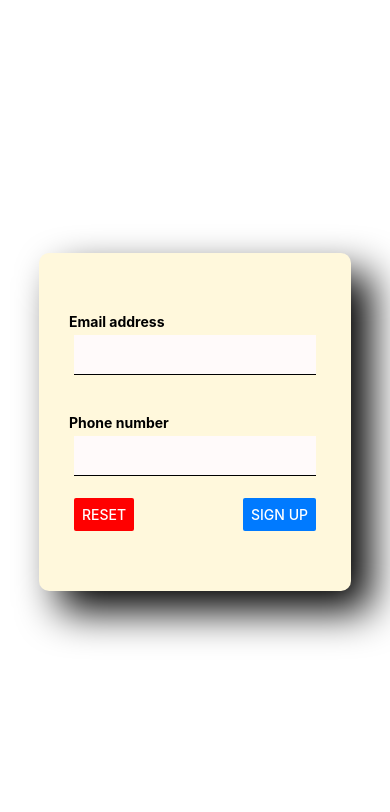
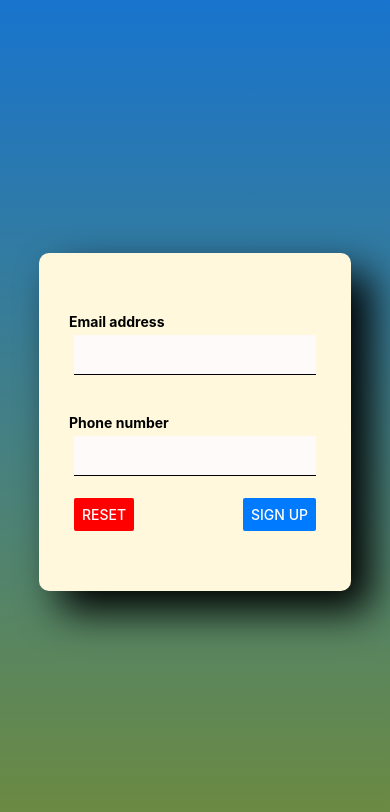
Before and after one commit to ymtowya/CS5200-HW1-SIGNUP, a React Native app: screen / in a window 390 px wide. Shown: the top 812 px of the page. Built offline with nearby package versions, Linux system fonts and the light colour scheme.

Commit message:
Modify the color value

```diff
--- a/resource/Styling.js
+++ b/resource/Styling.js
@@ -60,8 +60,8 @@ const myStyling = StyleSheet.create({
     colors: {
         buttonWarningColor: 'red',
         buttonNormalColor: '#007AFF',
-        bgColor1: '1874CD',
-        bgColor2: '6E8B3D',
+        bgColor1: '#1874CD',
+        bgColor2: '#6E8B3D',
     },
 
 });
```
